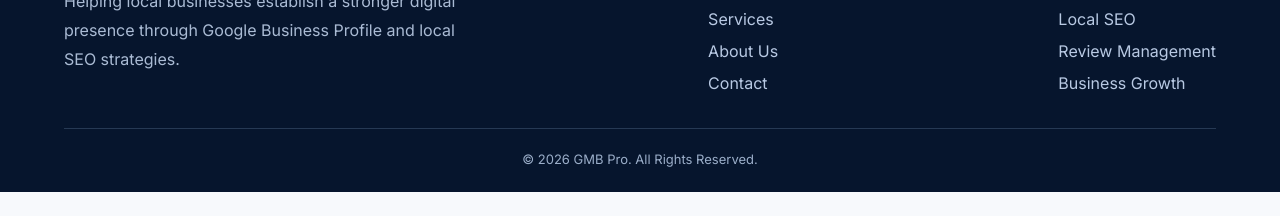
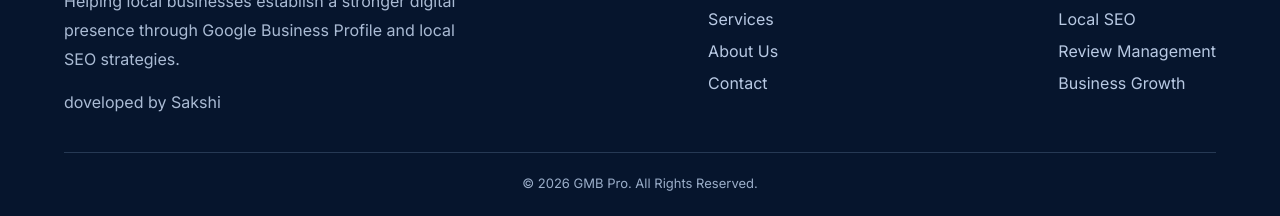
Before and after one commit to Dazzlingskill/ds-project, a plain HTML site: page index.html in a window 1280 px wide. Shown: the part 4264-4480 px from the top of the page. Before the commit the page ends 4456 px from the top, so only its background shows below. Drawn offline with Linux system fonts and the light colour scheme.

Commit message:
my firstcommit

```diff
--- a/index.html
+++ b/index.html
@@ -791,6 +791,7 @@ footer a {
     <div>
         <div class="logo" style="color:white">GMB<span>PRO.</span></div>
         <p>Helping local businesses establish a stronger digital presence through Google Business Profile and local SEO strategies.</p>
+        <p>doveloped by Sakshi</p>
     </div>
 
     <div>
```
